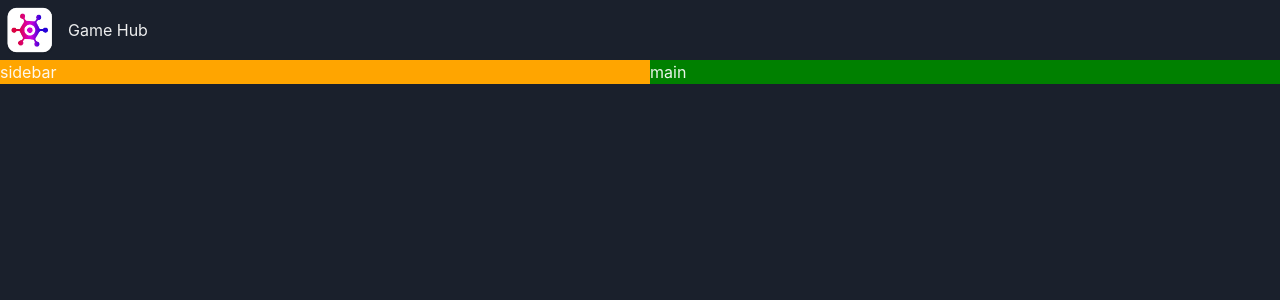
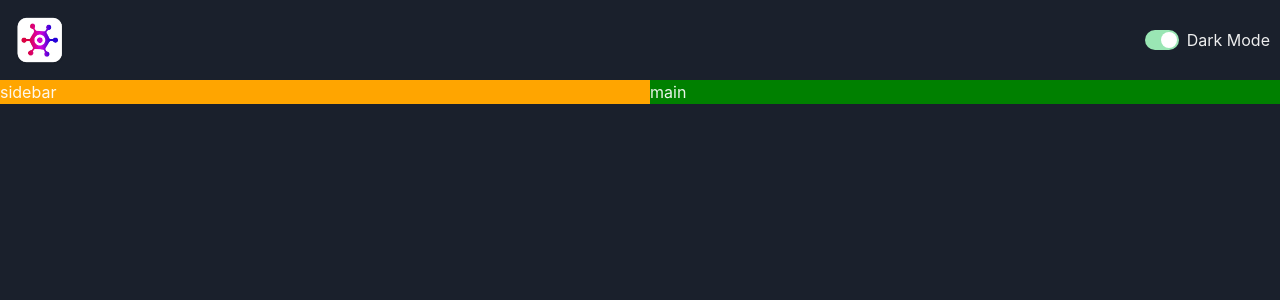
Before and after one commit to b22790188/game-hub, a React (Vite) app: page / in a window 1280 px wide. Shown: the top 300 px of the page. Built offline with nearby package versions, Linux system fonts and the light colour scheme.

Commit message:
Build ColorModeSwitch

```diff
--- /dev/null
+++ b/src/components/ColorModeSwitch/ColorModeSwitch.tsx
@@ -0,0 +1,13 @@
+import { HStack, Switch, Text, useColorMode } from "@chakra-ui/react";
+
+function ColorModeSwitch(){
+  const { colorMode, toggleColorMode} = useColorMode();
+
+  return (
+  <HStack>
+    <Switch colorScheme="green" isChecked={colorMode === 'dark'} onChange={toggleColorMode}/>
+    <Text>Dark Mode</Text>
+  </HStack>)
+}
+
+export default ColorModeSwitch;
--- a/src/components/NavBar/NavBar.tsx
+++ b/src/components/NavBar/NavBar.tsx
@@ -1,10 +1,11 @@
-import { HStack, Image, Text } from "@chakra-ui/react"
+import { HStack, Image } from "@chakra-ui/react"
 import logo from "../../assets/logo.webp"
+import ColorModeSwitch from "../ColorModeSwitch/ColorModeSwitch"
 function NavBar(){
   return (
-    <HStack>
+    <HStack justifyContent='space-between' padding="10px">
       <Image src={logo} boxSize={"60px"}/>
-      <Text>Game Hub</Text>
+      <ColorModeSwitch />
     </HStack>
   )
 }
```
